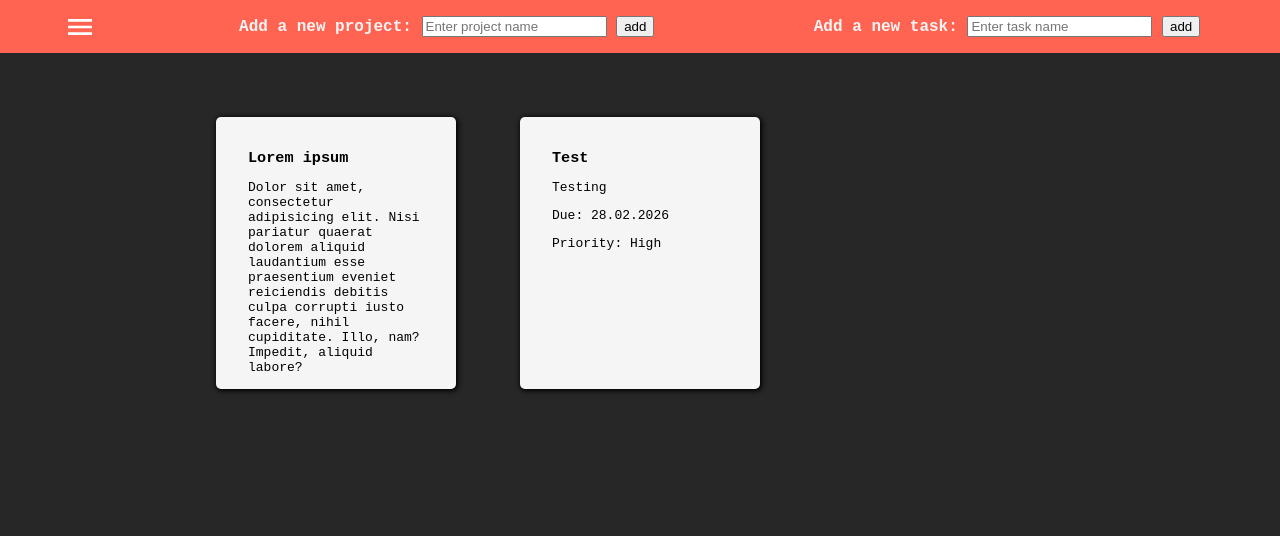
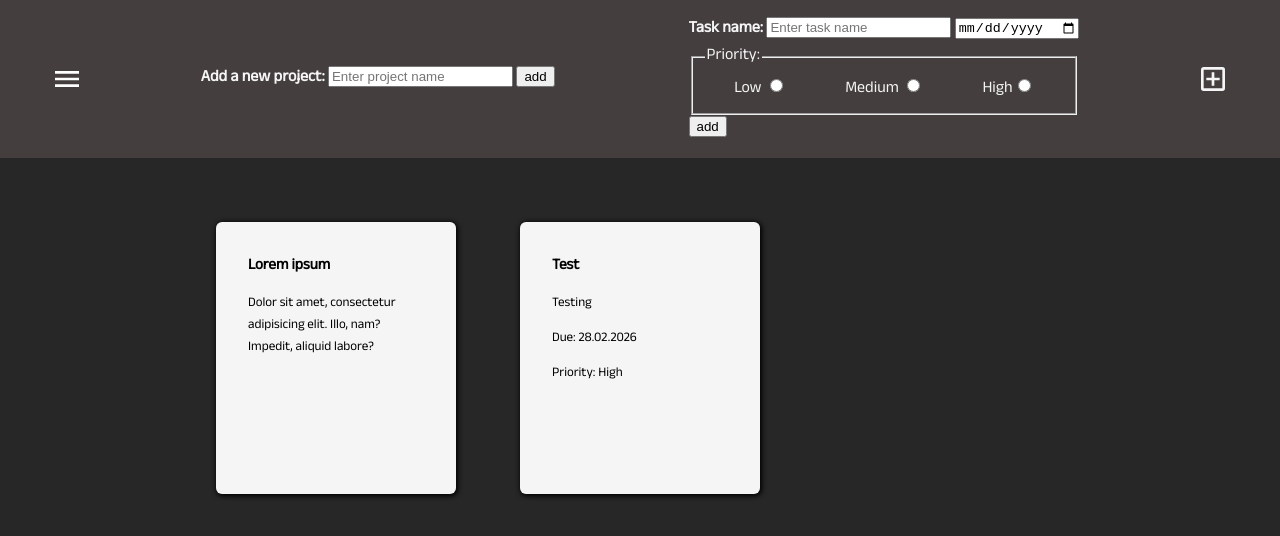
Before and after one commit to rygyfygy/TODO-List, a website built with webpack: page src/template.html in a window 1280 px wide. Built offline with nearby package versions, Linux system fonts and the light colour scheme.

Commit message:
Make a working prototype of add task form.

```diff
--- a/src/TODO.js
+++ b/src/TODO.js
@@ -3,15 +3,15 @@ const TODO = function (title) {
   this.title = title;
 
   // Add/set property methods
-  TODO.prototype.description = function (value) {
+  TODO.prototype.setDescription = function (value) {
     this.description = value;
     return this;
   };
-  TODO.prototype.dueDate = function (value) {
+  TODO.prototype.setDueDate = function (value) {
     this.dueDate = value;
     return this;
   };
-  TODO.prototype.priority = function (value) {
+  TODO.prototype.setPriority = function (value) {
     this.priority = value;
     return this;
   };
--- /dev/null
+++ b/src/form.js
@@ -0,0 +1,23 @@
+import TODO from "./TODO.js";
+import renderTask from "./renderer.js";
+import projectStorage from "./storage.js";
+import { lightFormat } from "date-fns";
+
+const form = function () {
+  const taskForm = document.querySelector("#newTask");
+
+  taskForm.addEventListener("submit", (event) => {
+    event.preventDefault();
+    const newTaskName = taskForm.elements.newTaskName.value;
+    const newTaskDue = taskForm.elements.newTaskDue.value;
+    const newTaskPriority = taskForm.elements.newTaskPriority.value;
+
+    const added = new TODO(newTaskName);
+    added.dueDate = lightFormat(new Date(newTaskDue), "dd.MM.yyyy");
+    added.priority = newTaskPriority;
+    renderTask(added);
+    projectStorage.addTask(added, "defaultProject");
+  });
+};
+
+export default form;
--- a/src/index.js
+++ b/src/index.js
@@ -1,21 +1,23 @@
 import "./styles.css";
 import TODO from "./TODO.js";
 import Project from "./projects.js";
-import domAddTODO from "./renderer.js";
+import renderTask from "./renderer.js";
 import projectStorage from "./storage.js";
+import form from "./form.js";
+
+form();
 
 projectStorage.init()
 
 let test = new TODO('Test');
-test.description('Testing');
-test.dueDate('28.02.2026');
-test.priority('High');
+test.setDescription('Testing');
+test.setDueDate('28.02.2026');
+test.setPriority('High');
 
-domAddTODO(test);
+renderTask(test);
 
 console.log(projectStorage.getProjects());
 
-
-projectStorage.addTask('defaultProject', test);
+projectStorage.addTask(test, 'defaultProject');
 
 console.log(projectStorage.getProjects());
--- a/src/projects.js
+++ b/src/projects.js
@@ -1,15 +1,15 @@
 // Project item
 const Project = function (title) {
   this.title = title;
-  this.todos = [];
+  this.tasks = [];
 
   // Add/set property methods
   Project.prototype.description = function (value) {
     this.description = value;
     return this;
   };
-  Project.prototype.addTODO = function (todo) {
-    this.todos.push(todo);
+  Project.prototype.addTask = function (task) {
+    this.tasks.push(task);
     return this;
   };
 };
--- a/src/renderer.js
+++ b/src/renderer.js
@@ -1,27 +1,33 @@
 import TODO from "./TODO.js";
 
-const domAddTODO = function (task) {
+const renderTaskS = function (task) {
   if (task instanceof TODO) {
-    let addedNode = document.createElement('div');
-    addedNode.className = 'task';
+    let addedNode = document.createElement("div");
+    addedNode.className = "task";
 
-    let header = document.createElement('h3');
+    let header = document.createElement("h3");
     header.textContent = task.title;
     addedNode.appendChild(header);
 
-    let info = document.createElement('p');
-    info.textContent = task.description;
+    let info = document.createElement("p");
+    if (task.description) {
+      info.textContent = task.description;
+    }
 
-    let dueDate = document.createElement('p');
-    dueDate.textContent = `Due: ${task.dueDate}`;
+    let dueDate = document.createElement("p");
+    if (task.dueDate) {
+      dueDate.textContent = `Due: ${task.dueDate}`;
+    }
 
-    let priority = document.createElement('p');
-    priority.textContent = `Priority: ${task.priority}`;
+    let priority = document.createElement("p");
+    if (task.priority) {
+      priority.textContent = `Priority: ${task.priority}`;
+    }
 
     addedNode.appendChild(info);
     addedNode.appendChild(dueDate);
     addedNode.appendChild(priority);
-    document.querySelector('#TODO').appendChild(addedNode);
+    document.querySelector("#TODO").appendChild(addedNode);
   }
 };
-export default domAddTODO;
+export default renderTaskS;
--- a/src/storage.js
+++ b/src/storage.js
@@ -13,7 +13,7 @@ const projectStorage = {
     return JSON.parse(localStorage.getItem("projects"));
   },
 
-  addTask: function (projectName, task) {
+  addTask: function (task, projectName) {
     const projects = this.getProjects();
     const changedProject = projects.find((item) => item.title === projectName);
     changedProject.todos.push(task);
--- a/src/styles.css
+++ b/src/styles.css
@@ -1,16 +1,16 @@
+@font-face {
+  font-family: "Anek Devanagari";
+  src: url("./anek-devanagari-v17-latin-regular.woff2") format("woff2");
+  font-style: normal;
+}
+
 html {
-  font-family: "Courier New", Courier, monospace;
+  font-family: "Anek Devanagari";
 }
 
 body {
   background-color: rgb(39, 39, 39);
   margin: 0;
-}
-
-h1 {
-  color: whitesmoke;
-  font-family: "Courier New", Courier, monospace;
-  justify-self: center;
 }
 
 #TODO {
@@ -30,7 +30,7 @@ h1 {
     padding: 2rem;
     width: 11rem;
     height: 13rem;
-    border-radius: 5px;
+    border-radius: 6px;
     box-shadow: 1px 1px 5px 1px black;
     font-size: small;
     overflow-wrap: break-word;
@@ -50,7 +50,7 @@ header {
   display: flex;
   justify-content: space-around;
   align-items: center;
-  background-color: rgb(255, 100, 83);
+  background-color: rgb(68, 62, 62);
 }
 
 form {
@@ -67,3 +67,28 @@ form {
   height: 2rem;
   fill: white;
 }
+
+#plus {
+  height: 2rem;
+  width: 2rem;
+  fill: whitesmoke;
+}
+
+#priority {
+  display: flex;
+  justify-content: space-around;
+}
+/* #plus {
+  border: 12px solid whitesmoke;
+  border-radius: 10px;
+  fill: whitesmoke;
+  order: 1;
+  justify-content: bottom;
+  align-items: bottom;
+  box-shadow: 1px 1px 5px 1px black;
+
+  > svg {
+    scale: 43%;
+    align-self: bottom;
+  }
+} */
--- a/src/template.html
+++ b/src/template.html
@@ -7,7 +7,13 @@
   </head>
   <body>
     <header>
-    <svg id="hamburger" xmlns="http://www.w3.org/2000/svg" viewBox="0 0 24 24"><path d="M3,6H21V8H3V6M3,11H21V13H3V11M3,16H21V18H3V16Z" /></svg>
+      <svg
+        id="hamburger"
+        xmlns="http://www.w3.org/2000/svg"
+        viewBox="0 0 24 24"
+      >
+        <path d="M3,6H21V8H3V6M3,11H21V13H3V11M3,16H21V18H3V16Z" />
+      </svg>
       <form id="newProject">
         <label for="projectInput">Add a new project:</label>
         <input
@@ -19,25 +25,47 @@
         />
         <button type="submit">add</button>
       </form>
-      <form id="newTODO">
-        <label for="todoInput">Add a new task:</label>
+      <form id="newTask">
+        <label for="newTaskName">Task name: </label>
         <input
           type="text"
-          id="todoInput"
-          name="todoInput"
+          name="newTaskName"
           placeholder="Enter task name"
           required
         />
+        <input type="date" name="newTaskDue" placeholder="Due: " />
+        <fieldset>
+          <legend>Priority:</legend>
+
+          <div id="priority">
+            <div>
+              <label for="newTaskPriorityL">Low</label>
+              <input type="radio" name="newTaskPriority" value="Low" />
+            </div>
+            <div>
+              <label for="newTaskPriorityM">Medium</label>
+              <input type="radio" name="newTaskPriority" value="Medium" />
+            </div>
+            <div>
+              <label for="newTaskPriorityH">High</label
+              ><input type="radio" name="newTaskPriority" value="High" />
+            </div>
+          </div>
+        </fieldset>
         <button type="submit">add</button>
       </form>
+      <svg id="plus" xmlns="http://www.w3.org/2000/svg" viewBox="0 0 24 24">
+        <title>plus-box-outline</title>
+        <path
+          d="M19,19V5H5V19H19M19,3A2,2 0 0,1 21,5V19A2,2 0 0,1 19,21H5A2,2 0 0,1 3,19V5C3,3.89 3.9,3 5,3H19M11,7H13V11H17V13H13V17H11V13H7V11H11V7Z"
+        />
+      </svg>
     </header>
     <div id="TODO">
       <div class="task">
         <h3>Lorem ipsum</h3>
         <p>
-          Dolor sit amet, consectetur adipisicing elit. Nisi pariatur quaerat
-          dolorem aliquid laudantium esse praesentium eveniet reiciendis debitis
-          culpa corrupti iusto facere, nihil cupiditate. Illo, nam? Impedit,
+          Dolor sit amet, consectetur adipisicing elit. Illo, nam? Impedit,
           aliquid labore?
         </p>
       </div>
--- a/webpack.common.js
+++ b/webpack.common.js
@@ -27,6 +27,10 @@ export default {
         test: /\.(png|svg|jpg|jpeg|gif)$/i,
         type: "asset/resource",
       },
+      {
+        test: /\.(woff|woff2|eot|ttf|otf)$/i,
+        type: "asset/resource",
+      },
     ],
   },
 };
--- a/webpack.config.js
+++ b/webpack.config.js
@@ -33,6 +33,10 @@ export default {
         test: /\.(png|svg|jpg|jpeg|gif)$/i,
         type: "asset/resource",
       },
+      {
+        test: /\.(woff|woff2|eot|ttf|otf)$/i,
+        type: "asset/resource",
+      },
     ],
   },
 };
--- a/webpack.dev.js
+++ b/webpack.dev.js
@@ -33,6 +33,10 @@ export default {
         test: /\.(png|svg|jpg|jpeg|gif)$/i,
         type: "asset/resource",
       },
+      {
+        test: /\.(woff|woff2|eot|ttf|otf)$/i,
+        type: "asset/resource",
+      },
     ],
   },
 };
```
Also changed, not shown: src/anek-devanagari-v17-latin-regular.woff2 (added).
